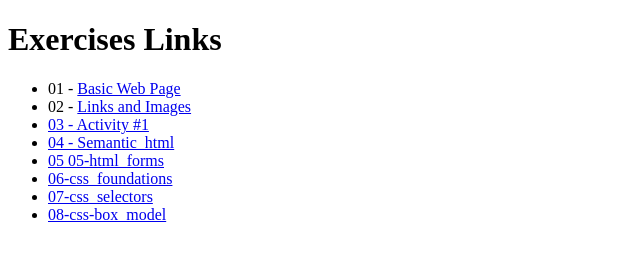
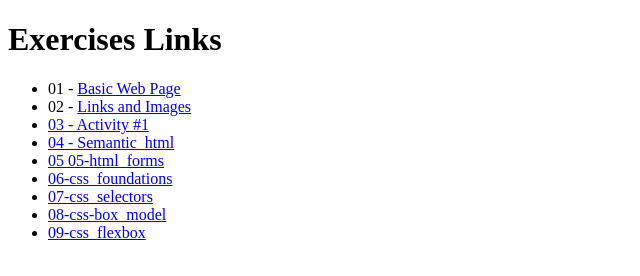
Before and after one commit to Alvinwebdingcong/wd82p, a plain HTML site: page index.html in a window 1280 px wide. Shown: the whole page, without its empty margins (0-640 px from the left). Drawn offline with Linux system fonts and the light colour scheme.

Commit message:
add link to flexbox

```diff
--- a/index.html
+++ b/index.html
@@ -18,6 +18,9 @@
       <li><a href="06-css_foundations/">06-css_foundations</a></li>
       <li><a href="07-css_selectors/">07-css_selectors</a></li>
       <li><a href="08-css-box_model/">08-css-box_model</a></li>
+      <li>
+        <a href="09-css_flexbox/02_activity/index.html">09-css_flexbox</a>
+      </li>
     </ul>
   </body>
 </html>
```
